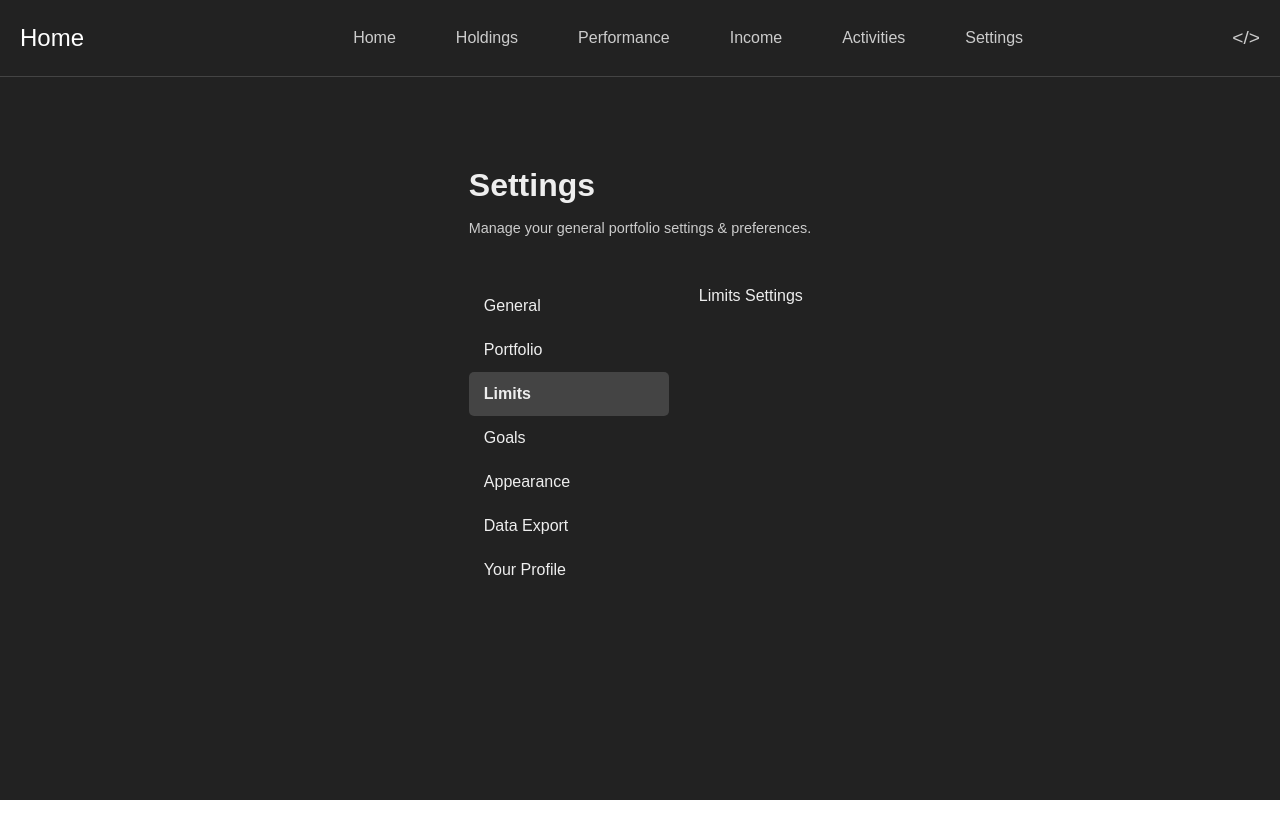
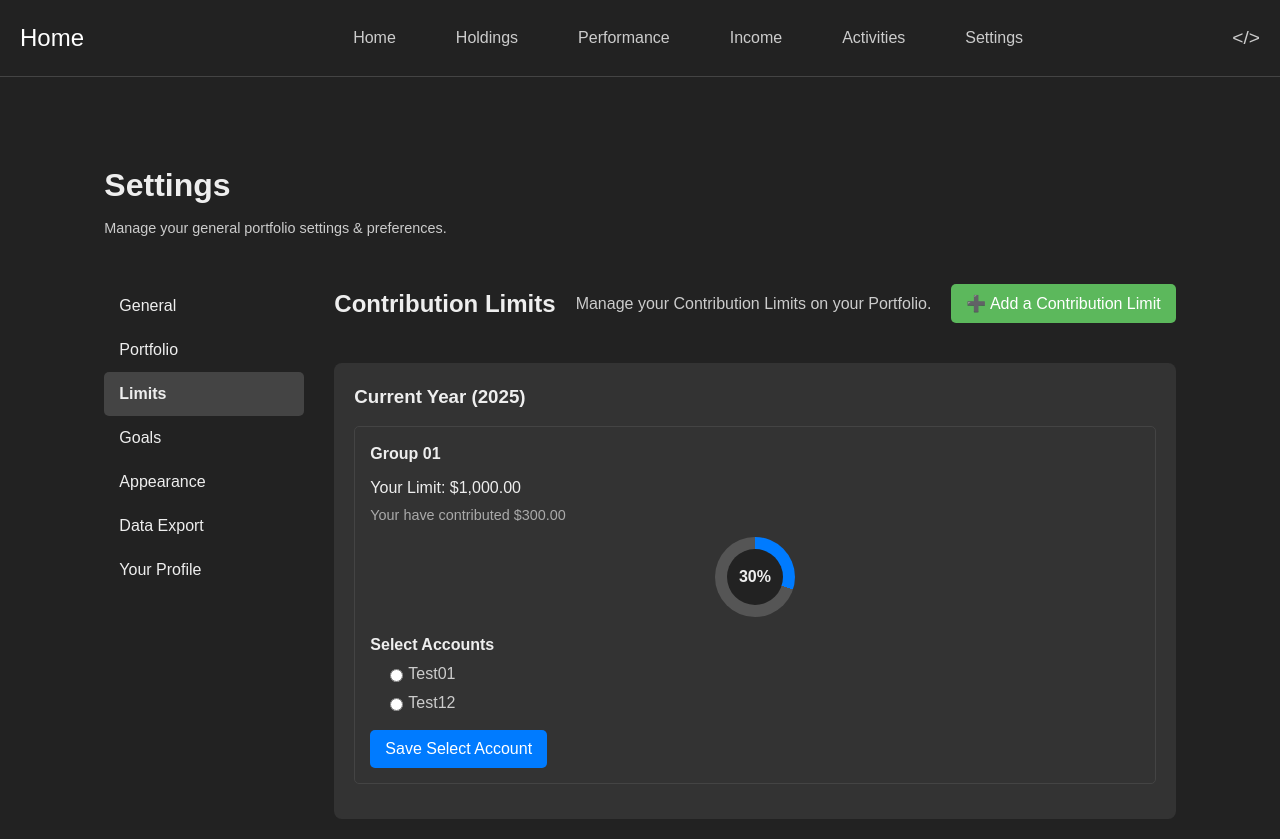
Before and after one commit to AC3-Portfolio-Tracker/PortfolioTracker, a React (Vite) app: page /settings in a window 1280 px wide. Both pictures are taken after a click on the item "Limits". Before the commit the page ends 800 px from the top, so only its background shows below. Built offline with nearby package versions, Linux system fonts and the light colour scheme.

Commit message:
Add the new Limit tab in Settings

```diff
--- /dev/null
+++ b/src/components/LimitsSettings.css
@@ -0,0 +1,140 @@
+.limits-settings {
+  display: flex;
+  flex-direction: column;
+  gap: 20px;
+}
+
+.limits-header {
+  display: flex;
+  align-items: center;
+  gap: 20px;
+  margin-bottom: 20px;
+}
+
+.limits-header h2 {
+  font-size: 1.5rem;
+  margin: 0;
+  flex-grow: 1;
+}
+
+.limits-header p {
+  color: #ccc;
+  margin: 0;
+}
+
+.add-limit-button {
+  background-color: #5cb85c;
+  color: white;
+  padding: 10px 15px;
+  border: none;
+  border-radius: 5px;
+  cursor: pointer;
+  font-size: 1rem;
+  transition: background-color 0.2s ease;
+}
+
+.add-limit-button:hover {
+  background-color: #4cae4c;
+}
+
+.current-year-limits {
+  background-color: #333;
+  padding: 20px;
+  border-radius: 8px;
+}
+
+.current-year-limits h3 {
+  margin-top: 0;
+  margin-bottom: 15px;
+}
+
+.limit-group {
+  border: 1px solid #444;
+  padding: 15px;
+  border-radius: 5px;
+  margin-bottom: 15px;
+}
+
+.limit-group h4 {
+  margin-top: 0;
+  margin-bottom: 10px;
+}
+
+.limit-details {
+  margin-bottom: 15px;
+}
+
+.limit-details p {
+  margin: 5px 0;
+}
+
+.contributed {
+  color: #aaa;
+  font-size: 0.9rem;
+}
+
+.progress-circle-container {
+  width: 80px;
+  height: 80px;
+  position: relative;
+  margin: 10px auto;
+}
+
+.progress-circle {
+  width: 100%;
+  height: 100%;
+  border-radius: 50%;
+  background: conic-gradient(#007bff 30%, #555 0); /* Example progress color */
+  display: flex;
+  justify-content: center;
+  align-items: center;
+  font-weight: bold;
+  font-size: 1rem;
+  color: #eee;
+}
+
+.progress-value {
+  width: 70%;
+  height: 70%;
+  background-color: #222;
+  border-radius: 50%;
+  display: flex;
+  justify-content: center;
+  align-items: center;
+}
+
+.select-accounts {
+  margin-bottom: 15px;
+}
+
+.select-accounts p {
+  font-weight: bold;
+  margin-bottom: 5px;
+}
+
+.checkbox-label {
+  display: flex;
+  align-items: center;
+  margin-left: 15px;
+  margin-bottom: 5px;
+  color: #ccc;
+}
+
+.checkbox-label input[type="radio"] {
+  margin-right: 5px;
+}
+
+.save-select-account-button {
+  background-color: #007bff;
+  color: white;
+  padding: 10px 15px;
+  border: none;
+  border-radius: 5px;
+  cursor: pointer;
+  font-size: 1rem;
+  transition: background-color 0.2s ease;
+}
+
+.save-select-account-button:hover {
+  background-color: #0056b3;
+}
--- /dev/null
+++ b/src/pages/LimitsSettings.jsx
@@ -0,0 +1,53 @@
+import React from "react";
+import "../components/LimitsSettings.css";
+
+function LimitsSettings() {
+  return (
+    <div className="limits-settings">
+      <div className="limits-header">
+        <h2>Contribution Limits</h2>
+        <p>Manage your Contribution Limits on your Portfolio.</p>
+        <button className="add-limit-button">
+          <span role="img" aria-label="add">
+            ➕
+          </span>{" "}
+          Add a Contribution Limit
+        </button>
+      </div>
+
+      <div className="current-year-limits">
+        <h3>Current Year (2025)</h3>
+        <div className="limit-group">
+          <h4>Group 01</h4>
+          <div className="limit-details">
+            <p>Your Limit: $1,000.00</p>
+            <p className="contributed">Your have contributed $300.00</p>
+            <div className="progress-circle-container">
+              <div className="progress-circle">
+                <div className="progress-value">30%</div>
+              </div>
+              {/* You'll need to add CSS to visually represent the progress */}
+            </div>
+          </div>
+          <div className="select-accounts">
+            <p>Select Accounts</p>
+            <label className="checkbox-label">
+              <input type="radio" name="account" value="Test01" />
+              Test01
+            </label>
+            <label className="checkbox-label">
+              <input type="radio" name="account" value="Test12" />
+              Test12
+            </label>
+          </div>
+          <button className="save-select-account-button">
+            Save Select Account
+          </button>
+        </div>
+        {/* More limit groups can be added here */}
+      </div>
+    </div>
+  );
+}
+
+export default LimitsSettings;
--- a/src/pages/Settings.jsx
+++ b/src/pages/Settings.jsx
@@ -1,6 +1,7 @@
 import React, { useState } from "react";
 import "../components/Settings.css"; // Or './SettingsPage.css'
 import PortfolioSettings from "./PortfolioSettings";
+import LimitsSettings from "./LimitsSettings";
 
 function SettingsPage() {
   const [activeTab, setActiveTab] = useState("General");
@@ -91,9 +92,9 @@ function SettingsPage() {
           )}
 
           {activeTab === "Portfolio" && <PortfolioSettings />}
+          {activeTab === "Limits" && <LimitsSettings />}
 
           {/* Add other tab content here based on activeTab */}
-          {activeTab === "Limits" && <div>Limits Settings</div>}
           {activeTab === "Goals" && <div>Goals Settings</div>}
           {activeTab === "Appearance" && <div>Appearance Settings</div>}
           {activeTab === "Data Export" && <div>Data Export Settings</div>}
```
